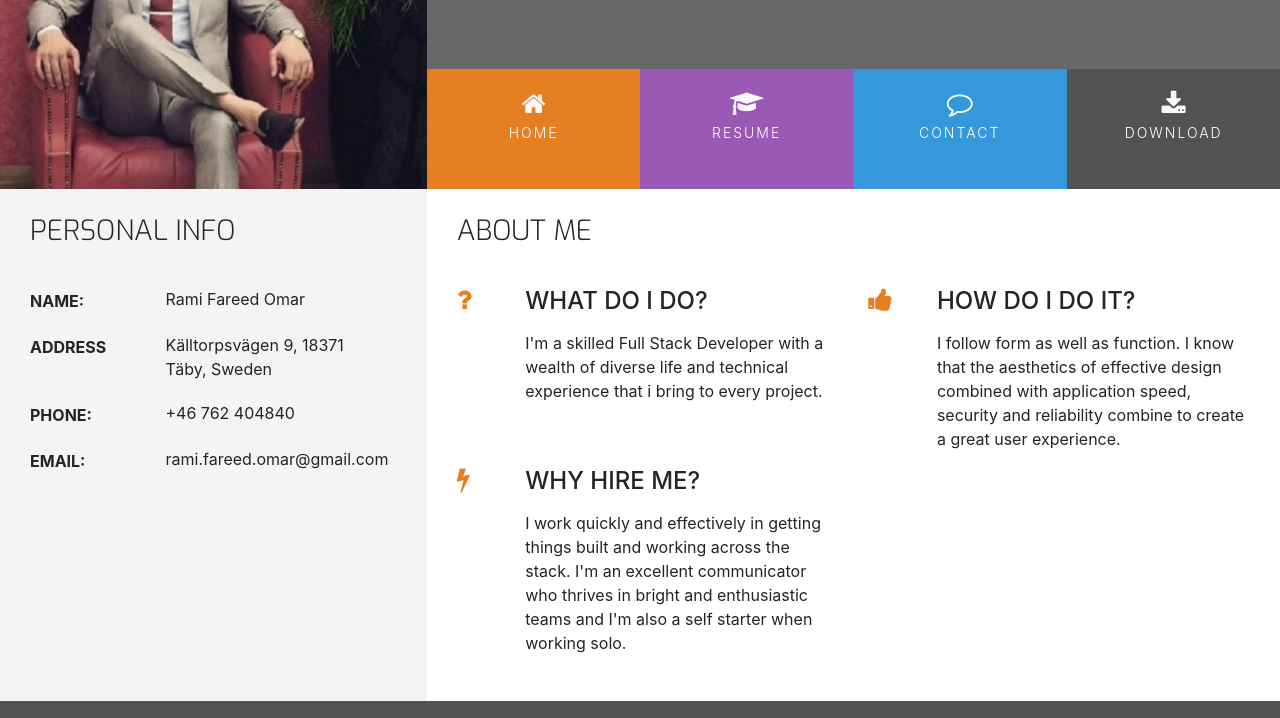
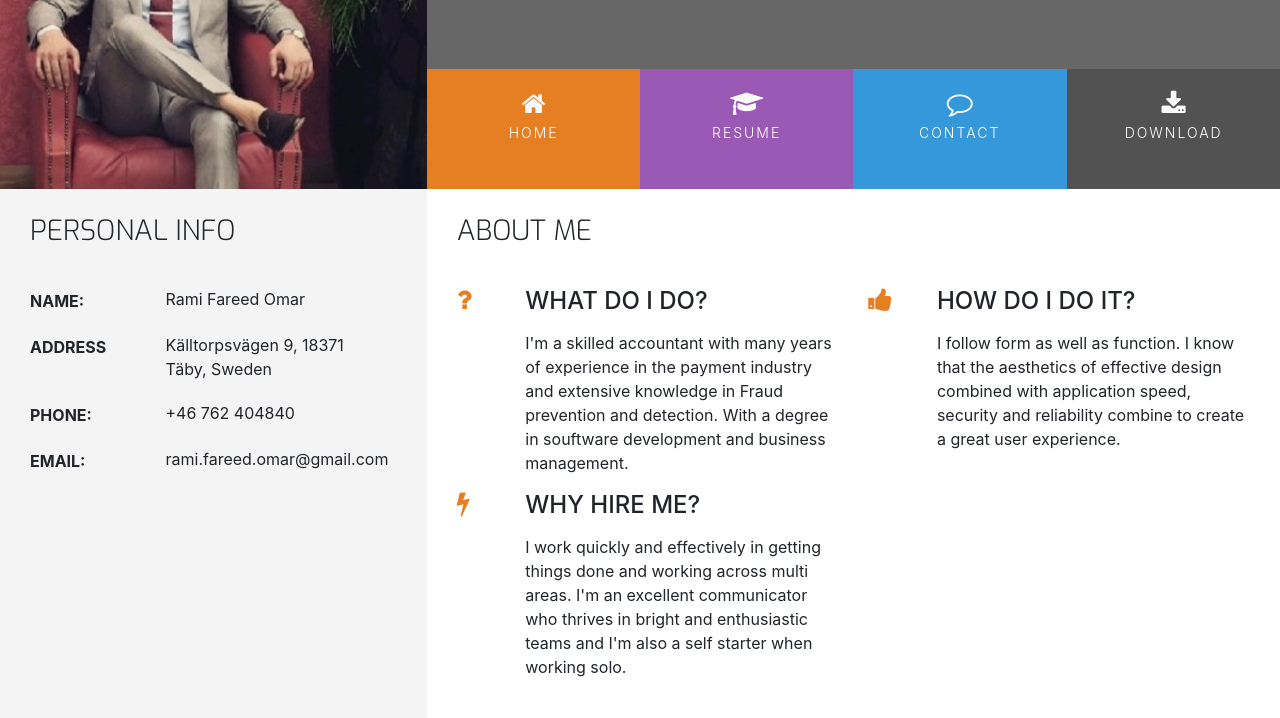
Before and after one commit to RamiFareed1989/resume_project, a plain HTML site: page index.html in a window 1280 px wide. Shown: the part 180-898 px from the top of the page. Drawn offline with nearby package versions, Linux system fonts and the light colour scheme.

Commit message:
added some more information to the index page

```diff
--- a/index.html
+++ b/index.html
@@ -49,7 +49,7 @@
                             </li>
                         </ul>
                     </div>
-                </di    v>
+                </div>
             </div>
         </div>
     </header>
@@ -130,7 +130,8 @@
                             <div class="col-10">
                                 <h4 class="three-reasons-heading uppercase">What do I do?</h4>
                                 <p>
-                                    I'm a skilled Full Stack Developer with a wealth of diverse life and technical experience that i bring to every project.
+                                    I'm a skilled accountant with many years of experience in the payment industry and extensive knowledge in Fraud prevention
+                                    and detection. With a degree in souftware development and business management.
                                 </p>
                             </div>
                         </div>
@@ -157,7 +158,8 @@
                             <div class="col-10">
                                 <h4 class="three-reasons-heading uppercase">Why hire me?</h4>
                                 <p>
-                                    I work quickly and effectively in getting things built and working across the stack. I'm an excellent communicator who thrives in bright and enthusiastic teams and I'm also a self starter when working solo.
+                                    I work quickly and effectively in getting things done and working across multi areas. I'm an excellent communicator
+                                    who thrives in bright and enthusiastic teams and I'm also a self starter when working solo.
                                 </p>
                             </div>
                         </div>
```
